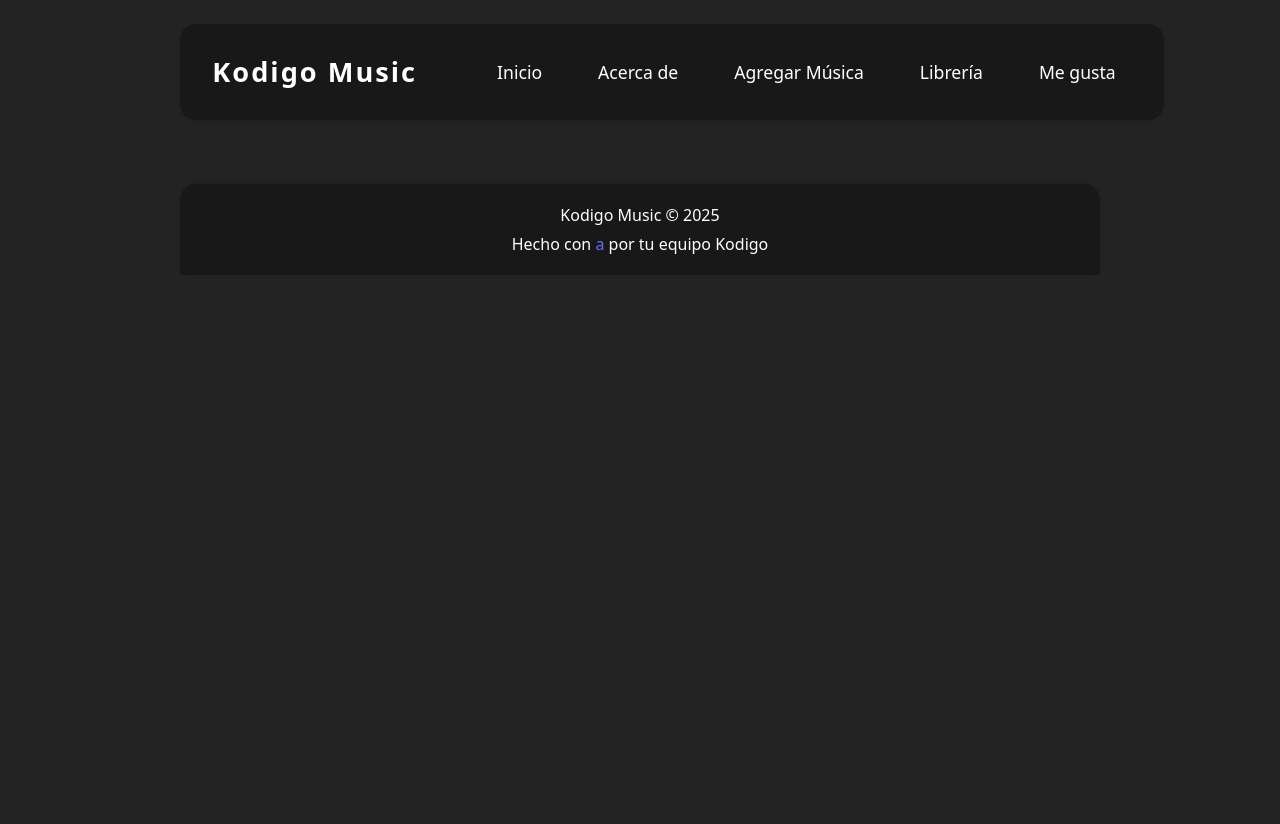
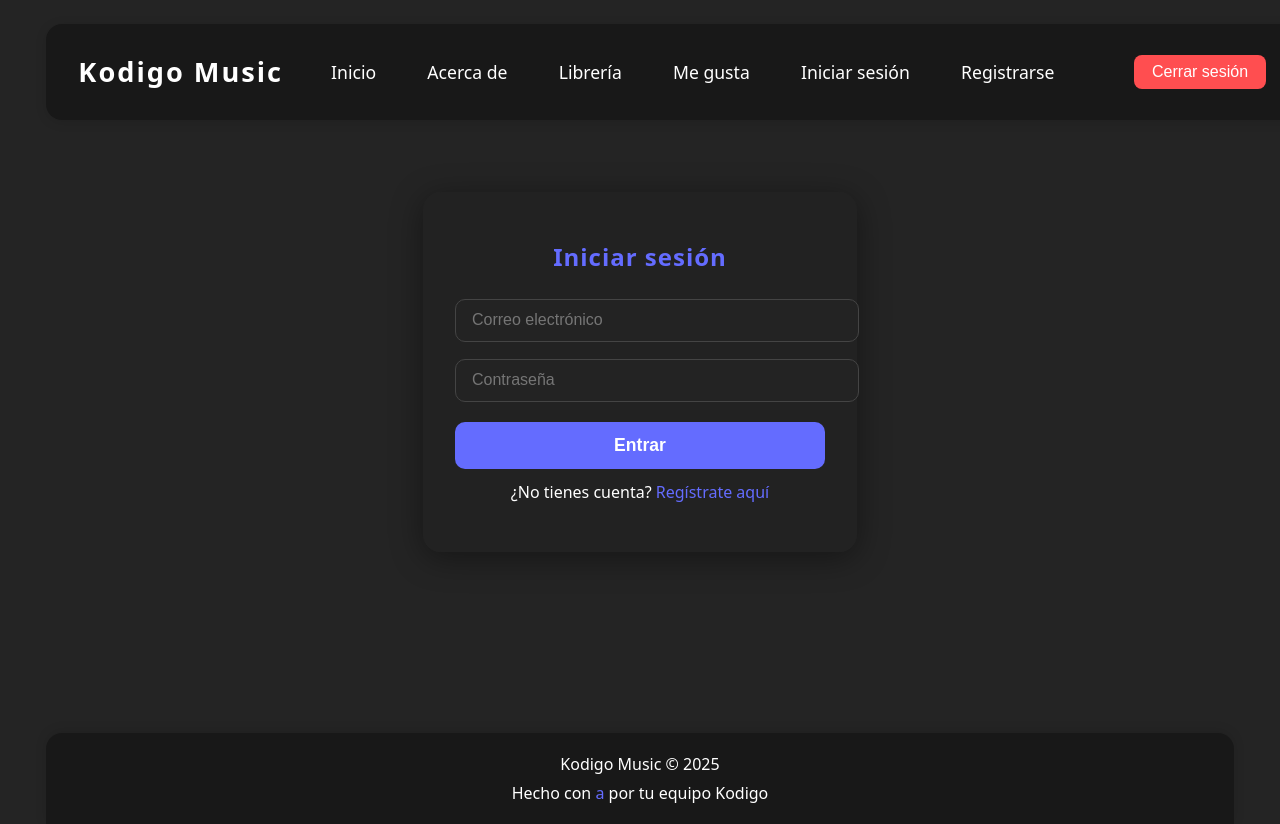
Before and after one commit to ManuHernandeeez/SPA_KodigoMusic, a React (Vite) app in the folder Kodigo Music/: page /login in a window 1280 px wide. Built offline with nearby package versions, Linux system fonts and the light colour scheme; no server answers.

Commit message:
Autenticacion con firebase

```diff
--- a/Kodigo Music/package.json
+++ b/Kodigo Music/package.json
@@ -10,6 +10,7 @@
     "preview": "vite preview"
   },
   "dependencies": {
+    "firebase": "^11.10.0",
     "react": "^19.1.0",
     "react-dom": "^19.1.0",
     "react-hook-form": "^7.59.0",
--- a/Kodigo Music/src/App.jsx
+++ b/Kodigo Music/src/App.jsx
@@ -5,18 +5,23 @@ import MusicForm from "./components/MusicForm";
 import AlbumDetail from "./components/AlbumDetail";
 import Footer from "./components/Footer";
 import About from "./components/About";
+import Login from "./components/Login";
+import Register from "./components/Register";
+
+
 
 function App() {
   return (
-
-
-      <Router>
+    <Router>
       <Navbar />
       <Routes>
-         <Route path="/" element={<Home />} />
-         <Route path="/about" element={<About />} />
+        <Route path="/" element={<Login />} />
+        <Route path="/about" element={<About />} />
         <Route path="/music-form" element={<MusicForm />} />
         <Route path="/album/:id" element={<AlbumDetail />} />
+        <Route path="/login" element={<Login />} />
+        <Route path="/register" element={<Register />} />
+        <Route path="/home" element={<Home />} />
       </Routes>
       <Footer />
     </Router>
--- /dev/null
+++ b/Kodigo Music/src/components/AuthForm.css
@@ -0,0 +1,66 @@
+.auth-form-container {
+  max-width: 370px;
+  margin: 2.5rem auto;
+  background: rgba(35, 35, 35, 0.97);
+  padding: 2.2rem 2rem 2rem 2rem;
+  border-radius: 18px;
+  box-shadow: 0 6px 32px #0006;
+  color: #fff;
+}
+
+.auth-form-container h2 {
+  margin-bottom: 1.5rem;
+  text-align: center;
+  color: #646cff;
+  letter-spacing: 1px;
+}
+
+.auth-form-container input {
+  width: 100%;
+  margin-bottom: 1.1rem;
+  padding: 0.7rem 1rem;
+  border-radius: 10px;
+  border: 1.5px solid #444;
+  background: #232323;
+  color: #fff;
+  font-size: 1rem;
+  transition: border 0.2s;
+}
+
+.auth-form-container input:focus {
+  border: 1.5px solid #646cff;
+  outline: none;
+}
+
+.auth-form-container button {
+  width: 100%;
+  padding: 0.8rem;
+  background: #646cff;
+  color: #fff;
+  border: none;
+  border-radius: 10px;
+  font-size: 1.1rem;
+  font-weight: bold;
+  cursor: pointer;
+  margin-top: 0.2rem;
+  transition: background 0.2s;
+}
+
+.auth-form-container button:hover {
+  background: #535bf2;
+}
+
+.auth-form-container p {
+  margin-top: 0.7rem;
+  text-align: center;
+}
+
+.auth-form-container .error {
+  color: #ff4e50;
+  font-size: 0.98rem;
+}
+
+.auth-form-container .success {
+  color: #43e97b;
+  font-size: 0.98rem;
+}
--- a/Kodigo Music/src/components/Footer.css
+++ b/Kodigo Music/src/components/Footer.css
@@ -5,7 +5,7 @@
   padding: 1.2rem 0;
   text-align: center;
   border-radius: 16px 16px 0 0;
-  margin-top: 2rem;
+  margin-top: auto;
   box-shadow: 0 -2px 12px rgba(0,0,0,0.12);
   font-size: 1rem;
 }
--- /dev/null
+++ b/Kodigo Music/src/components/Login.jsx
@@ -0,0 +1,51 @@
+import React, { useState } from "react";
+import { signInWithEmailAndPassword } from "firebase/auth";
+import { auth } from "../firebase/appConfig";
+import { useNavigate, Link } from "react-router-dom";
+import "./AuthForm.css";
+
+function Login() {
+  const [email, setEmail] = useState("");
+  const [password, setPassword] = useState("");
+  const [error, setError] = useState("");
+  const navigate = useNavigate();
+
+//promesa
+  const handleLogin = async (e) => {
+    e.preventDefault();
+    setError("");
+    try {
+      await signInWithEmailAndPassword(auth, email, password);
+      navigate("/home");
+    } catch (err) {
+      setError("Correo o contraseña incorrectos");
+    }
+  };
+
+  return (
+    <form onSubmit={handleLogin} className="auth-form-container">
+      <h2>Iniciar sesión</h2>
+      <input
+        type="email"
+        placeholder="Correo electrónico"
+        value={email}
+        onChange={e => setEmail(e.target.value)}
+        required
+      />
+      <input
+        type="password"
+        placeholder="Contraseña"
+        value={password}
+        onChange={e => setPassword(e.target.value)}
+        required
+      />
+      <button type="submit">Entrar</button>
+      {error && <p className="error">{error}</p>}
+      <p>
+        ¿No tienes cuenta? <Link to="/register">Regístrate aquí</Link>
+      </p>
+    </form>
+  );
+}
+
+export default Login;
--- a/Kodigo Music/src/components/Navbar.css
+++ b/Kodigo Music/src/components/Navbar.css
@@ -73,6 +73,39 @@
     width: 100%;
   }
 }
+.navbar {
+  display: flex;
+  align-items: center;
+  justify-content: space-between;
+}
+
+.navbar-links {
+  display: flex;
+  gap: 1.2rem;
+  list-style: none;
+  margin: 0;
+  padding: 0;
+}
+
+.navbar-logout {
+  margin-left: 2rem;
+}
+
+.logout-btn {
+  background: #ff4e50;
+  color: #fff;
+  border: none;
+  border-radius: 8px;
+  padding: 0.5rem 1.1rem;
+  font-size: 1rem;
+  cursor: pointer;
+  transition: background 0.2s;
+}
+
+.logout-btn:hover {
+  background: #d7263d;
+}
+
 
 /* Opcional: para pantallas muy pequeñas */
 @media (max-width: 500px) {
--- a/Kodigo Music/src/components/Navbar.jsx
+++ b/Kodigo Music/src/components/Navbar.jsx
@@ -1,10 +1,18 @@
-// Componente Navbar: barra de navegación principal de la aplicación.
-import { Link } from 'react-router-dom';
+import { Link, useNavigate } from 'react-router-dom';
+import { signOut } from "firebase/auth";
+import { auth } from "../firebase/appConfig";
 import './Navbar.css';
+import React from 'react';
 
 function Navbar() {
+  const navigate = useNavigate();
+
+  const handleLogout = async () => {
+    await signOut(auth);
+    navigate("/login");
+  };
+
   return (
-    // Estructura de la barra de navegación con enlaces a las rutas principales.
     <nav className="navbar">
       <div className="navbar-brand">
         <h1>Kodigo Music</h1>
@@ -17,15 +25,23 @@ function Navbar() {
           <Link to="/about">Acerca de</Link>
         </li>
         <li>
-          <Link to="/music-form">Agregar Música</Link>
-        </li>
-        <li>
           <Link to="/library">Librería</Link>
         </li>
         <li>
           <Link to="/favorites">Me gusta</Link>
         </li>
+        <li>
+          <Link to="/login">Iniciar sesión</Link>
+        </li>
+        <li>
+          <Link to="/register">Registrarse</Link>
+        </li>
       </ul>
+      <div className="navbar-logout">
+        <button onClick={handleLogout} className="logout-btn">
+          Cerrar sesión
+        </button>
+      </div>
     </nav>
   );
 }
--- /dev/null
+++ b/Kodigo Music/src/components/Register.jsx
@@ -0,0 +1,54 @@
+import React, { useState } from "react";
+import { createUserWithEmailAndPassword } from "firebase/auth";
+import { auth } from "../firebase/appConfig";
+import { Link } from "react-router-dom";
+import "./AuthForm.css";
+
+function Register() {
+  const [email, setEmail] = useState("");
+  const [password, setPassword] = useState("");
+  const [error, setError] = useState("");
+  const [success, setSuccess] = useState("");
+
+  const handleRegister = async (e) => {
+    e.preventDefault();
+    setError("");
+    setSuccess("");
+    try {
+      await createUserWithEmailAndPassword(auth, email, password);
+      setSuccess("¡Registro exitoso! Ahora puedes iniciar sesión.");
+      setEmail("");
+      setPassword("");
+    } catch (err) {
+      setError(err.message);
+    }
+  };
+
+  return (
+    <form onSubmit={handleRegister} className="auth-form-container">
+      <h2>Registro</h2>
+      <input
+        type="email"
+        placeholder="Correo electrónico"
+        value={email}
+        onChange={e => setEmail(e.target.value)}
+        required
+      />
+      <input
+        type="password"
+        placeholder="Contraseña"
+        value={password}
+        onChange={e => setPassword(e.target.value)}
+        required
+      />
+      <button type="submit">Registrarse</button>
+      {error && <p className="error">{error}</p>}
+      {success && <p className="success">{success}</p>}
+      <p>
+        ¿Ya tienes cuenta? <Link to="/login">Inicia sesión aquí</Link>
+      </p>
+    </form>
+  );
+}
+
+export default Register;
--- /dev/null
+++ b/Kodigo Music/src/firebase/appConfig.jsx
@@ -0,0 +1,29 @@
+// Import the functions you need from the SDKs you need
+import { initializeApp } from "firebase/app";
+
+//
+import { getAuth } from "firebase/auth";
+
+
+import { getFirestore } from "firebase/firestore";
+
+
+// TODO: Add SDKs for Firebase products that you want to use
+// https://firebase.google.com/docs/web/setup#available-libraries
+
+// Your web app's Firebase configuration
+const firebaseConfig = {
+  apiKey: import.meta.env.VITE_FIREBASE_API_KEY,
+  authDomain: import.meta.env.VITE_FIREBASE_AUTH_DOMAIN,
+  projectId: import.meta.env.VITE_FIREBASE_PROJECT_ID,
+  storageBucket: import.meta.env.VITE_FIREBASE_STORAGE,
+  messagingSenderId: import.meta.env.VITE_FIREBASE_MESSAGING,
+  appId: import.meta.env.VITE_FIREBASE_APP_ID
+};
+
+// Initialize Firebase
+const app = initializeApp(firebaseConfig);
+const auth = getAuth(app);
+
+
+export { app, auth };
--- a/Kodigo Music/src/index.css
+++ b/Kodigo Music/src/index.css
@@ -27,15 +27,17 @@ body {
   background: #242424;
   display: flex;
   flex-direction: column;
+  height: 100vh; /* Asegura que el body ocupe toda la altura */
 }
 
 #root {
+  flex: 1 0 auto; /* Permite que el contenido crezca y empuje el footer hacia abajo */
+  display: flex;
+  flex-direction: column;
+  min-height: 100vh;
   max-width: 1200px;
   margin: 0 auto;
   padding: 1.5rem 1rem 0 1rem;
-  min-height: 100vh;
-  display: flex;
-  flex-direction: column;
 }
 
 @media (max-width: 900px) {
```
Also changed, not shown: 2 other files (tests, documents, lock files or other folders).
